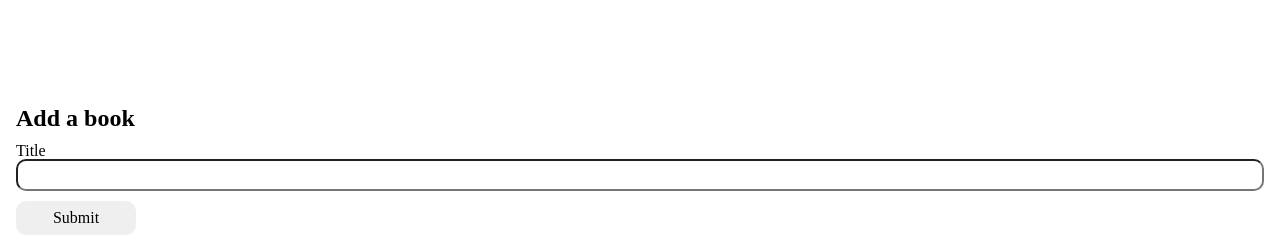
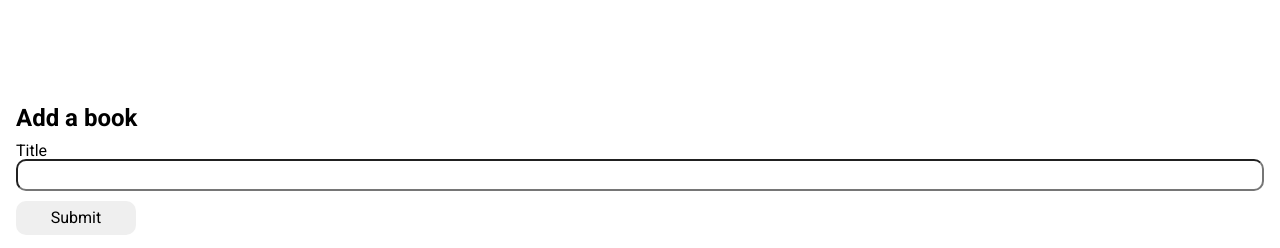
Before and after one commit to sancg/book-shelf, a React (Vite) app: page / in a window 1280 px wide. Shown: the part 549-797 px from the top of the page. Built offline with nearby package versions, Linux system fonts and the light colour scheme.

Commit message:
ADD: Json-server to mockup requests

```diff
--- a/package.json
+++ b/package.json
@@ -4,12 +4,14 @@
   "version": "0.0.0",
   "type": "module",
   "scripts": {
+    "server": "json-server -p 3001 --watch db.json --host 127.0.0.1",
     "dev": "vite",
     "build": "tsc && vite build",
     "lint": "eslint . --ext ts,tsx --report-unused-disable-directives --max-warnings 0",
     "preview": "vite preview"
   },
   "dependencies": {
+    "json-server": "0",
     "react": "^18.2.0",
     "react-dom": "^18.2.0"
   },
--- a/src/App.tsx
+++ b/src/App.tsx
@@ -10,7 +10,7 @@ function App() {
     { title: 'The foundation trilogy', id: 1451023 },
   ]);
 
-  const addBook = (book: Book) => {
+  const createBook = (book: Book) => {
     setBooks((prev) => [...prev, book]);
   };
 
@@ -28,7 +28,7 @@ function App() {
       <div className={moduleCss.layout__content}>
         <div className={moduleCss.grid__book}>{renderBooks}</div>
       </div>
-      <NewBook addBook={addBook} />
+      <NewBook addBook={createBook} />
     </div>
   );
 }
--- a/src/index.css
+++ b/src/index.css
@@ -1,3 +1,5 @@
+@import url('https://fonts.googleapis.com/css2?family=Roboto:ital,wght@0,100;0,300;0,400;0,500;0,700;0,900;1,100;1,300;1,400;1,500;1,700;1,900&display=swap');
+
 /* Box sizing rules */
 *,
 *::before,
@@ -13,8 +15,10 @@ html {
 }
 
 body {
+  font-family: "Roboto", system-ui, -apple-system, BlinkMacSystemFont, 'Segoe UI', Roboto, Oxygen, Ubuntu, Cantarell, 'Open Sans', 'Helvetica Neue', sans-serif;
   margin: 0;
 }
+
 /* Remove default margin in favour of better control in authored CSS */
 body,
 h1,
```
Also changed, not shown: 1 other file (tests, documents, lock files or other folders).
